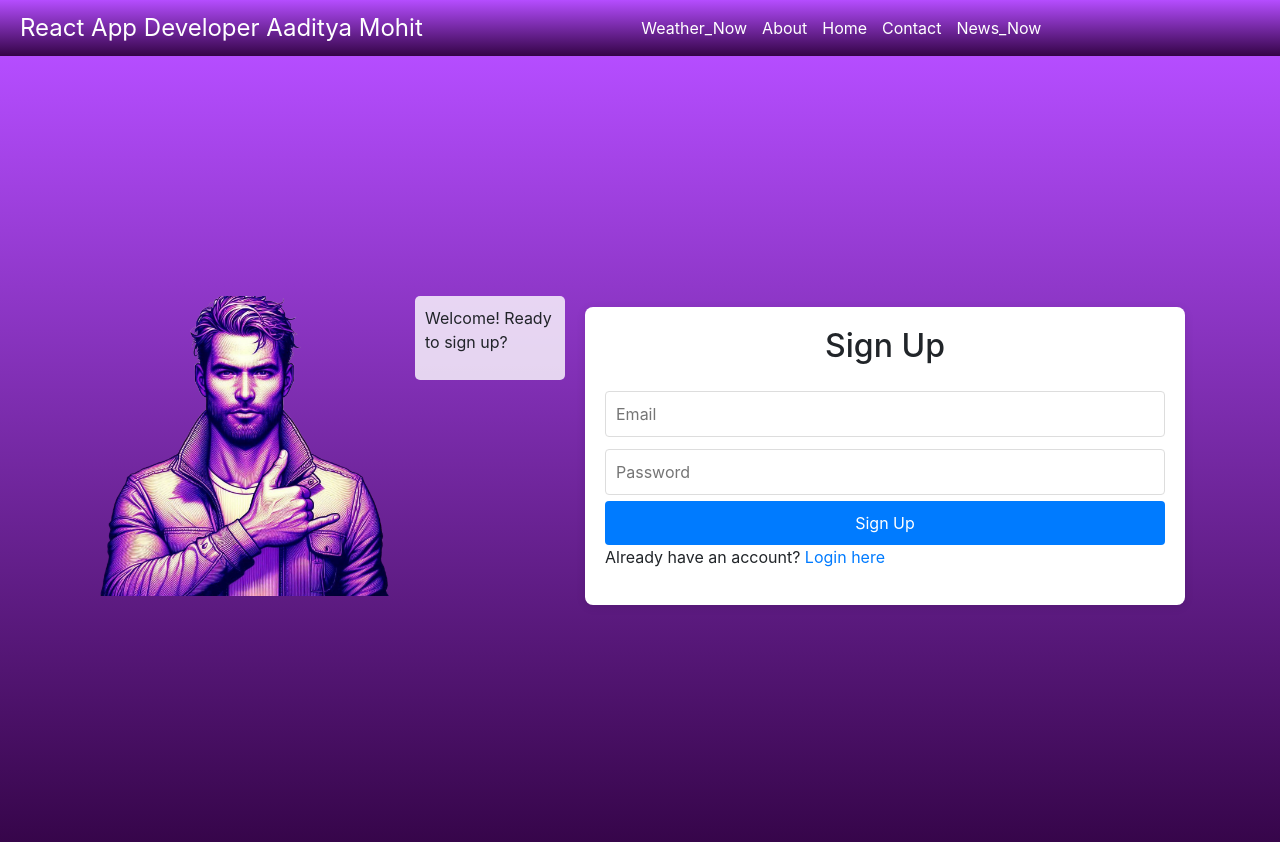
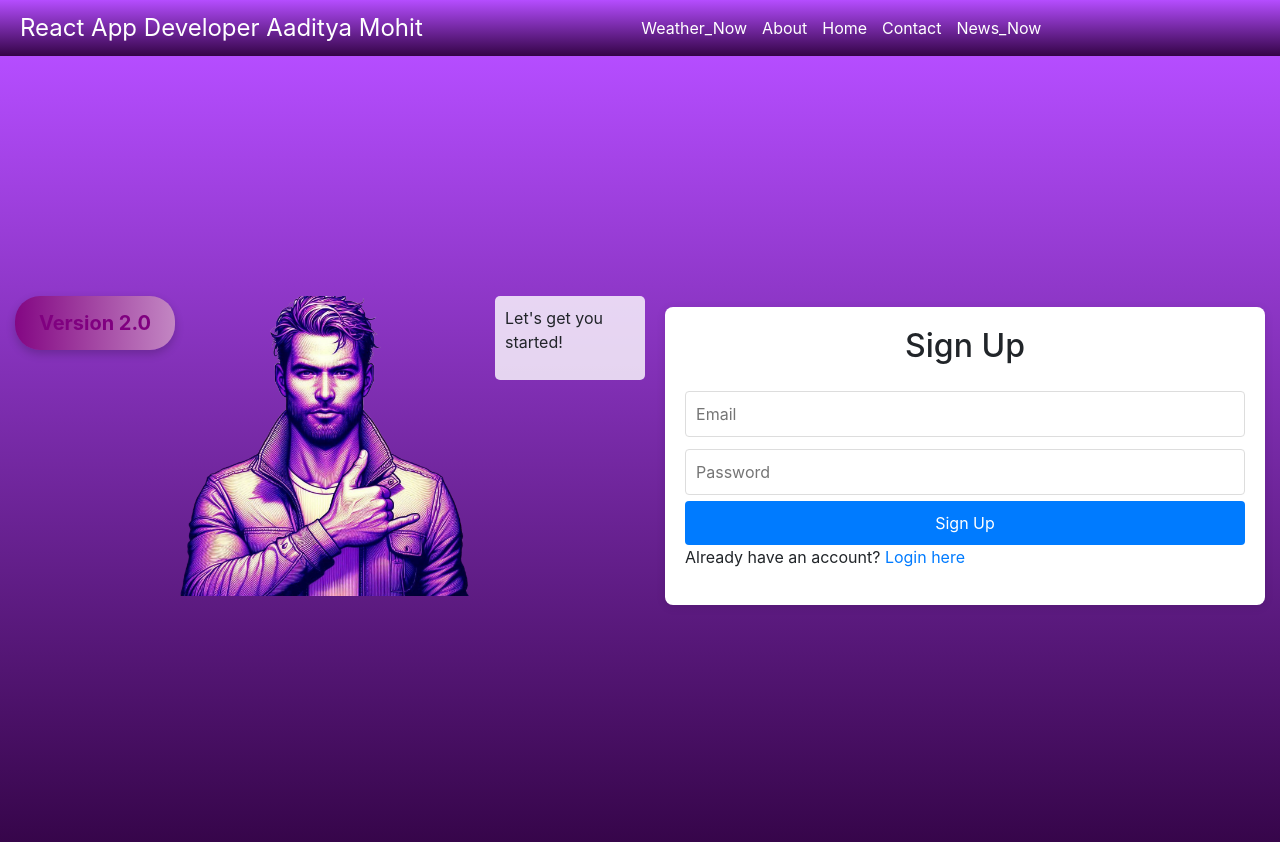
Before and after one commit to AadityaMohit/React_WEATHER_NEWS_API, a React (Create React App) app: page /signup in a window 1280 px wide. Shown: the top 842 px of the page. Built offline with nearby package versions, Linux system fonts and the light colour scheme; no server answers; a web font is replaced by a local one.

Commit message:
Update Navbar component and add SignUp component

```diff
--- a/src/components/Login.css
+++ b/src/components/Login.css
@@ -115,3 +115,29 @@
 .Toastify__toast-container {
   z-index: 9999; /* Ensure it's above other content */
 }
+
+.version-badge {
+  background: linear-gradient(270deg, #800080, #ffffff, #800080); /* Initial gradient */
+  background-size: 400% 400%; /* Set the size for animation */
+  color: #800080; /* Purple text color */
+  padding: 12px 24px;
+  border-radius: 25px;
+  font-size: 20px; /* Increased font size for better visibility */
+  margin-bottom: 20px;
+  text-align: center; /* Center text in the badge */
+  font-weight: bold; /* Make text bold */
+  box-shadow: 0 4px 10px rgba(0, 0, 0, 0.2); /* Add shadow for depth */
+  animation: gradientAnimation 6s ease infinite; /* Continuous animation */
+}
+
+@keyframes gradientAnimation {
+  0% {
+    background-position: 0% 50%; /* Start position */
+  }
+  50% {
+    background-position: 100% 50%; /* Mid position */
+  }
+  100% {
+    background-position: 0% 50%; /* End position */
+  }
+}
--- a/src/components/Login.js
+++ b/src/components/Login.js
@@ -1,9 +1,9 @@
-import React, { useState,useEffect } from 'react';
+import React, { useState, useEffect } from 'react';
 import { signInWithEmailAndPassword } from 'firebase/auth';
 import { auth } from '../firebase';
 import { Link, useNavigate } from 'react-router-dom';
 import './Login.css';
-import cartoonImage from '../components/Assets/Remove background project.png'
+import cartoonImage from '../components/Assets/Remove background project.png';
 
 const Login = () => {
   const [email, setEmail] = useState('');
@@ -19,28 +19,28 @@ const Login = () => {
       alert(error.message);
     }
   };
-  const [content, setcontent] = useState('Heyy ! Welcome 🕶️')
+
+  const [content, setContent] = useState('Heyy ! Welcome to version 2.0 🕶️');
+
   useEffect(() => {
+    const messages = {
+      a: 'version 2.0 🕶️',
+      b: 'Make Your LogIn',
+      c: 'Enjoy Hitting the API\'s',
+    };
+    const keys = Object.keys(messages);
+    let index = 0;
+    const interval = setInterval(() => {
+      setContent(messages[keys[index]]);
+      index = (index + 1) % keys.length;
+    }, 6000);
 
-    let a={
-      "a":"Heyy ! Welcome 🕶️",
-      "b":"Make Your LogIn",
-      "c":"Enjoy Hitting the API'S"
-    }
-    let keys=Object.keys(a)
-    let index=0
-    const interval=setInterval(() => {
-
-setcontent(a[keys[index]])
-index=(index+1)%keys.length
-
-
-    }, 2000);
-  }, [])
-
+    return () => clearInterval(interval); // Cleanup the interval on unmount
+  }, []);
 
   return (
     <div className="login-container">
+      <div className="version-badge">Version 2.0</div>
       <div className="cartoon-container">
         <img src={cartoonImage} alt="Cartoon Character" className="cartoon-character" />
         <div className="chat-box">
--- a/src/components/SignUp.css
+++ b/src/components/SignUp.css
@@ -129,3 +129,29 @@
       width: 100px;
   }
 }
+
+.version-badge {
+  background: linear-gradient(270deg, #800080, #ffffff, #800080); /* Initial gradient */
+  background-size: 400% 400%; /* Set the size for animation */
+  color: #800080; /* Purple text color */
+  padding: 12px 24px;
+  border-radius: 25px;
+  font-size: 20px; /* Increased font size for better visibility */
+  margin-bottom: 20px;
+  text-align: center; /* Center text in the badge */
+  font-weight: bold; /* Make text bold */
+  box-shadow: 0 4px 10px rgba(0, 0, 0, 0.2); /* Add shadow for depth */
+  animation: gradientAnimation 6s ease infinite; /* Continuous animation */
+}
+
+@keyframes gradientAnimation {
+  0% {
+    background-position: 0% 50%; /* Start position */
+  }
+  50% {
+    background-position: 100% 50%; /* Mid position */
+  }
+  100% {
+    background-position: 0% 50%; /* End position */
+  }
+}
--- a/src/components/SignUp.js
+++ b/src/components/SignUp.js
@@ -19,7 +19,7 @@ const SignUp = () => {
       await createUserWithEmailAndPassword(auth, email, password);
       toast.success('Sign-up successful! Redirecting to login...', {
         position: "top-right",
-        autoClose: 3000, // Closes after 3 seconds
+        autoClose: 3000,
         hideProgressBar: false,
         closeOnClick: true,
         pauseOnHover: true,
@@ -28,7 +28,7 @@ const SignUp = () => {
       });
       setTimeout(() => {
         navigate('/login');
-      }, 3000);  // Redirect after 3 seconds
+      }, 3000);
     } catch (error) {
       setError(error.message);
       toast.error(error.message, {
@@ -46,23 +46,28 @@ const SignUp = () => {
   const [content, setContent] = useState("Heyy! There 🕶️");
   useEffect(() => {
     let a = {
-      "a": "Welcome! Ready to sign up?",
-      "b": "Let's get you started!",
-      "c": "Already have an account? Login here!"
+        "a": "Welcome! Ready to sign up?",
+        "b": "Let's get you started!",
+        "c": "Already have an account? Login here!"
     };
     let keys = Object.keys(a);
     let index = 0;
+
+
+    setContent(a[keys[index]]);
+
     const interval = setInterval(() => {
-      setContent(a[keys[index]]);
-      index = (index + 1) % keys.length;
-    }, 3000);
+        index = (index + 1) % keys.length;
+        setContent(a[keys[index]]);
+    }, 4000);
+    return () => clearInterval(interval);
+}, []);
 
-    return () => clearInterval(interval);  // Cleanup on unmount
-  }, []);
 
   return (
     <div className="signup-container">
       <div className="cartoon-container">
+      <div className="version-badge">Version 2.0</div>
         <img src={cartoon} alt="Cartoon Character" className="cartoon-character" />
         <div className="chat-box">
           <p>{content}</p>
```
